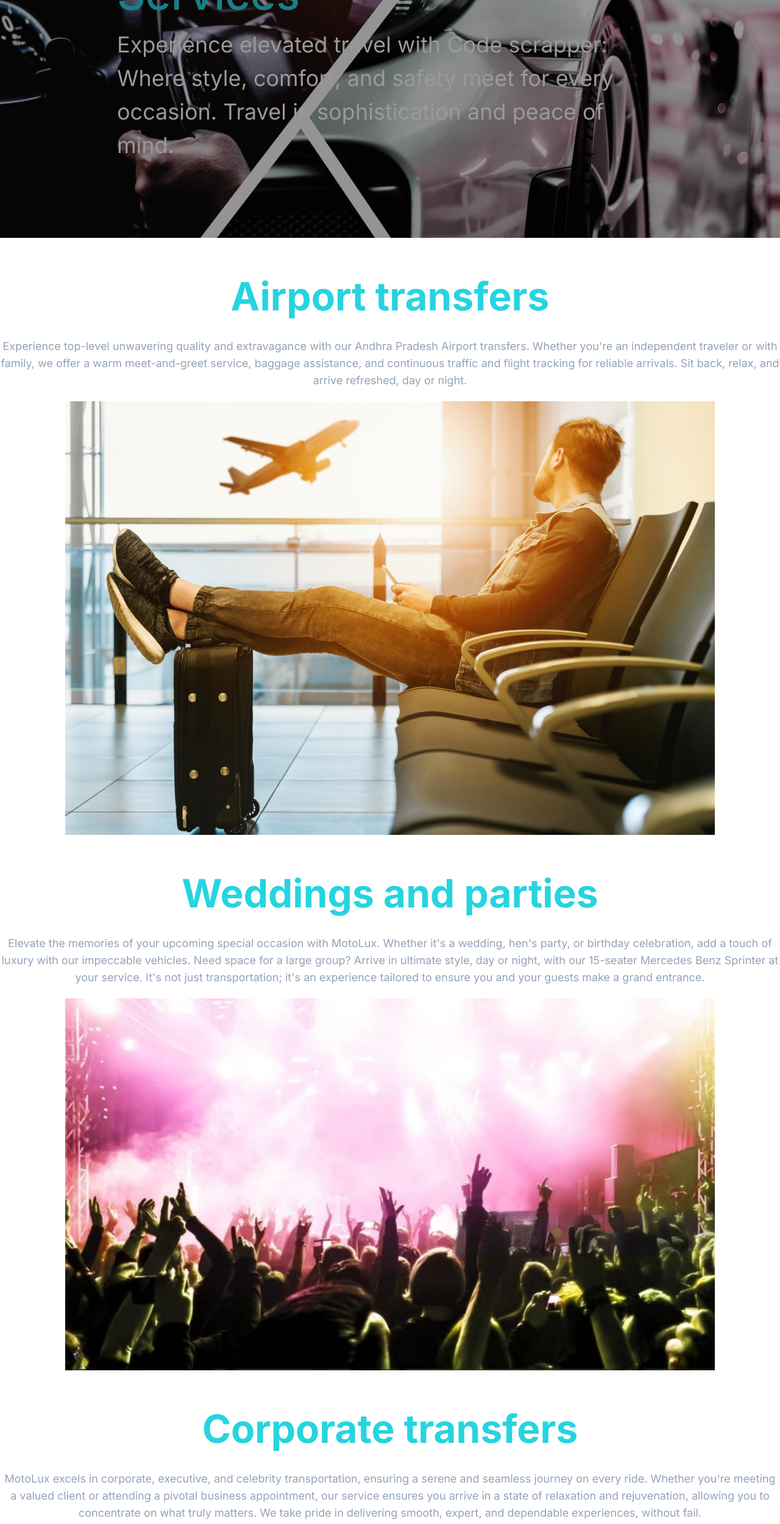
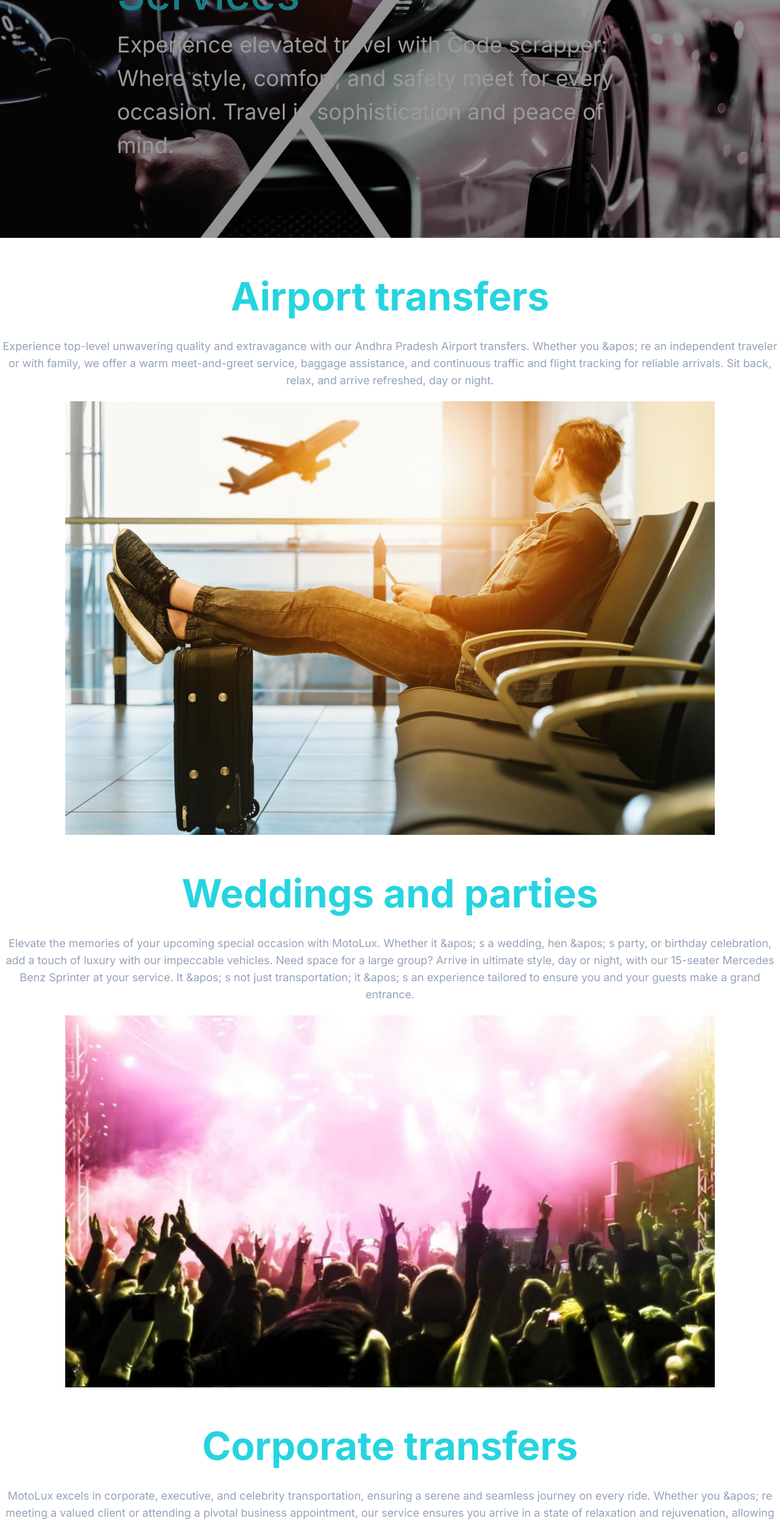
Before and after one commit to Vinayak-Anand/MotoRent, a Next.js app: page /services in a window 1280 px wide. Shown: the part 234-2733 px from the top of the page at 61% size. Built offline with nearby package versions, Linux system fonts and the light colour scheme.

Commit message:
fixes linting issues

```diff
--- a/src/components/SubFooter.jsx
+++ b/src/components/SubFooter.jsx
@@ -42,7 +42,7 @@ const Subfooter = () => {
           <div className="flex flex-col gap-2">
             <h5 className="text-2xl text-gray-900 font-bold">About Us</h5>
             <p className="mb-4 text-base text-gray-500 border-l-4 border-third-color pl-4">
-              Discover Unmatched Luxury Travel with MotoRent in Andhra Pradesh's
+              Discover Unmatched Luxury Travel with MotoRent in Andhra Pradesh &apos; s
               Finest Experience.
             </p>
           </div>
--- a/src/constants/appdata.js
+++ b/src/constants/appdata.js
@@ -101,7 +101,7 @@ export const homeCards = [
 export const serviceList = [
   {
     id: 1,
-    text: "Experience top-level unwavering quality and extravagance with our Andhra Pradesh Airport transfers. Whether you're an independent traveler or with family, we offer a warm meet-and-greet service, baggage assistance, and continuous traffic and flight tracking for reliable arrivals. Sit back, relax, and arrive refreshed, day or night.",
+    text: "Experience top-level unwavering quality and extravagance with our Andhra Pradesh Airport transfers. Whether you &apos; re an independent traveler or with family, we offer a warm meet-and-greet service, baggage assistance, and continuous traffic and flight tracking for reliable arrivals. Sit back, relax, and arrive refreshed, day or night.",
     title: "Airport transfers",
     img: "/airport-transfer-update.jpg",
     variant1: fadeIn("right", "tween", 0.2, 1),
@@ -109,7 +109,7 @@ export const serviceList = [
   },
   {
     id: 2,
-    text: "Elevate the memories of your upcoming special occasion with MotoLux. Whether it's a wedding, hen's party, or birthday celebration, add a touch of luxury with our impeccable vehicles. Need space for a large group? Arrive in ultimate style, day or night, with our 15-seater Mercedes Benz Sprinter at your service. It's not just transportation; it's an experience tailored to ensure you and your guests make a grand entrance.",
+    text: "Elevate the memories of your upcoming special occasion with MotoLux. Whether it &apos; s a wedding, hen &apos; s party, or birthday celebration, add a touch of luxury with our impeccable vehicles. Need space for a large group? Arrive in ultimate style, day or night, with our 15-seater Mercedes Benz Sprinter at your service. It &apos; s not just transportation; it &apos; s an experience tailored to ensure you and your guests make a grand entrance.",
     title: "Weddings and parties",
     img: "/parties.jpg",
     variant1: fadeIn("left", "tween", 0.2, 1),
@@ -117,7 +117,7 @@ export const serviceList = [
   },
   {
     id: 3,
-    text: "MotoLux excels in corporate, executive, and celebrity transportation, ensuring a serene and seamless journey on every ride. Whether you're meeting a valued client or attending a pivotal business appointment, our service ensures you arrive in a state of relaxation and rejuvenation, allowing you to concentrate on what truly matters. We take pride in delivering smooth, expert, and dependable experiences, without fail.",
+    text: "MotoLux excels in corporate, executive, and celebrity transportation, ensuring a serene and seamless journey on every ride. Whether you &apos; re meeting a valued client or attending a pivotal business appointment, our service ensures you arrive in a state of relaxation and rejuvenation, allowing you to concentrate on what truly matters. We take pride in delivering smooth, expert, and dependable experiences, without fail.",
     title: "Corporate transfers",
     img: "/blog-3.jpg",
     variant1: fadeIn("right", "tween", 0.2, 1),
@@ -125,7 +125,7 @@ export const serviceList = [
   },
   {
     id: 4,
-    text: "From a quick parent-and-child getaway to a full-scale family adventure, let us enhance your family travel experience. Traveling with an infant? We'll handle the pre-installation of any necessary seats before we arrive. MotoLux offers a safe, reliable, and luxurious solution for all your family transportation needs. When planning your next family vacation, remember to book an airport transfer with MotoLux to ensure a peaceful and comfortable start to your journey.",
+    text: "From a quick parent-and-child getaway to a full-scale family adventure, let us enhance your family travel experience. Traveling with an infant? We &apos; ll handle the pre-installation of any necessary seats before we arrive. MotoLux offers a safe, reliable, and luxurious solution for all your family transportation needs. When planning your next family vacation, remember to book an airport transfer with MotoLux to ensure a peaceful and comfortable start to your journey.",
     title: "Family transfers",
     img: "/family-transfer.jpg",
     variant1: fadeIn("left", "tween", 0.2, 1),
@@ -133,7 +133,7 @@ export const serviceList = [
   },
   {
     id: 5,
-    text: "Andhra Pradesh ranks among India's top tourist destinations, and MotoLux offers you the ultimate freedom to explore the state's iconic attractions. Allow us to guide you along the scenic routes in sheer luxury, enabling you to enjoy the views and experiences at your own leisurely pace.",
+    text: "Andhra Pradesh ranks among India &apos; s top tourist destinations, and MotoLux offers you the ultimate freedom to explore the state &apos; s iconic attractions. Allow us to guide you along the scenic routes in sheer luxury, enabling you to enjoy the views and experiences at your own leisurely pace.",
     title: "Sightseeing",
     img: "/sightseeing.jpg",
     variant1: fadeIn("right", "tween", 0.2, 1),
@@ -141,7 +141,7 @@ export const serviceList = [
   },
   {
     id: 6,
-    text: "Explore Andhra Pradesh's premier wineries and boutique breweries, spanning from the Godavari River to the Eastern Ghats. Travel seamlessly and safely between these exceptional destinations in our luxurious chauffeur-driven vehicles. Whether it's a romantic occasion with a partner or a group adventure, elevate your experience with MotoLux, and do it with unparalleled style.",
+    text: "Explore Andhra Pradesh &apos; s premier wineries and boutique breweries, spanning from the Godavari River to the Eastern Ghats. Travel seamlessly and safely between these exceptional destinations in our luxurious chauffeur-driven vehicles. Whether it &apos; s a romantic occasion with a partner or a group adventure, elevate your experience with MotoLux, and do it with unparalleled style.",
     title: "Wine tours",
     img: "/wine-tour.jpg",
     variant1: fadeIn("left", "tween", 0.2, 1),
@@ -149,7 +149,7 @@ export const serviceList = [
   },
   {
     id: 7,
-    text: "For those who demand nothing but the best, indulge yourself with our top-tier cars, ensuring your arrival exudes luxury and sophistication. Our premium fleet proudly showcases esteemed models like the BMW 7 Series, Mercedes Benz S-Class, and Audi A8, among others, renowned for their unparalleled comfort and performance in today's market. Paired with our expert drivers, you're in for a luxurious and elevated experience.",
+    text: "For those who demand nothing but the best, indulge yourself with our top-tier cars, ensuring your arrival exudes luxury and sophistication. Our premium fleet proudly showcases esteemed models like the BMW 7 Series, Mercedes Benz S-Class, and Audi A8, among others, renowned for their unparalleled comfort and performance in today &apos; s market. Paired with our expert drivers, you &apos; re in for a luxurious and elevated experience.",
     title: "Limo service",
     img: "/limo-service.jpg",
     variant1: fadeIn("right", "tween", 0.2, 1),
@@ -162,19 +162,19 @@ export const insights = [
     imgUrl: "/home-car-1.jpg",
     title: "Luxury Sedan",
     subtitle:
-      "Experience the encapsulation of luxury with MotoLux's astonishing decision of premium vehicles. Whether you pick a Mercedes-Benz E-Class, BMW 5 Series, Lexus ES300, or a similar upscale model, our extent of lavishness vehicles is planned to lift every occasion. Lower yourself in the predictable blend of cutting edge development, unequaled comfort, and unparalleled sensibility all at a sensible expense. Find the allure of refinement as you set out on your cycle in style with MotoLux.",
+      "Experience the encapsulation of luxury with MotoLux &apos; s astonishing decision of premium vehicles. Whether you pick a Mercedes-Benz E-Class, BMW 5 Series, Lexus ES300, or a similar upscale model, our extent of lavishness vehicles is planned to lift every occasion. Lower yourself in the predictable blend of cutting edge development, unequaled comfort, and unparalleled sensibility all at a sensible expense. Find the allure of refinement as you set out on your cycle in style with MotoLux.",
   },
   {
     imgUrl: "/premium-sedan.jpg",
     title: "Premium Sedan",
     subtitle:
-      "MotoLux presents a handpicked determination of the best extravagance vehicles for the individuals who request only awesome. Look over the lofty BMW 7 Series, the notorious Mercedes-Benz S-Class, the modern Audi A8, or practically identical tip top models. Our vehicles are not simply include pressed; they address the zenith of current extravagance cars. With MotoLux, you'll make a stupendous entry, blowing some people's minds and delighting in outright style and solace. Lift your appearance and have an enduring effect with our impeccable fleet of luxury automobiles.",
+      "MotoLux presents a handpicked determination of the best extravagance vehicles for the individuals who request only awesome. Look over the lofty BMW 7 Series, the notorious Mercedes-Benz S-Class, the modern Audi A8, or practically identical tip top models. Our vehicles are not simply include pressed; they address the zenith of current extravagance cars. With MotoLux, you &apos; ll make a stupendous entry, blowing some people &apos; s minds and delighting in outright style and solace. Lift your appearance and have an enduring effect with our impeccable fleet of luxury automobiles.",
   },
   {
     imgUrl: "/car-3.jpg",
     title: "Luxury SUV",
     subtitle:
-      "MotoLux offers an answer for those looking for both more than adequate baggage limit and positive extravagance. Investigate our determination of premium SUVs, including the Mercedes-Benz GLE, BMW X5, and comparable upscale models. These extravagance SUVs give similar remarkable elements tracked down in our extravagance cars while offering additional room for your possessions. Express farewell to splits the difference and raise your movement experience with MotoLux's sumptuous SUVs, where style and capacity flawlessly coincide.",
+      "MotoLux offers an answer for those looking for both more than adequate baggage limit and positive extravagance. Investigate our determination of premium SUVs, including the Mercedes-Benz GLE, BMW X5, and comparable upscale models. These extravagance SUVs give similar remarkable elements tracked down in our extravagance cars while offering additional room for your possessions. Express farewell to splits the difference and raise your movement experience with MotoLux &apos; s sumptuous SUVs, where style and capacity flawlessly coincide.",
   },
   {
     imgUrl: "/car-4.jpg",
@@ -186,7 +186,7 @@ export const insights = [
     imgUrl: "/car-5.jpg",
     title: "Transporter",
     subtitle:
-      "MotoLux gladly presents the Mercedes-Benz Runner and Renault Masterbus, ideal for obliging bigger gatherings of up to eleven individuals. These lofty vehicles are the favored decision for leaders, as well as those looking for consistent transportation for air terminal exchanges, weddings, and corporate occasions. Raise your gathering travel insight with MotoLux, where extravagance, solace, and style combine. For requests, if it's not too much trouble, connect with us today. Your excursion with us starts with a straightforward call.",
+      "MotoLux gladly presents the Mercedes-Benz Runner and Renault Masterbus, ideal for obliging bigger gatherings of up to eleven individuals. These lofty vehicles are the favored decision for leaders, as well as those looking for consistent transportation for air terminal exchanges, weddings, and corporate occasions. Raise your gathering travel insight with MotoLux, where extravagance, solace, and style combine. For requests, if it &apos; s not too much trouble, connect with us today. Your excursion with us starts with a straightforward call.",
   },
 ];
 
```
